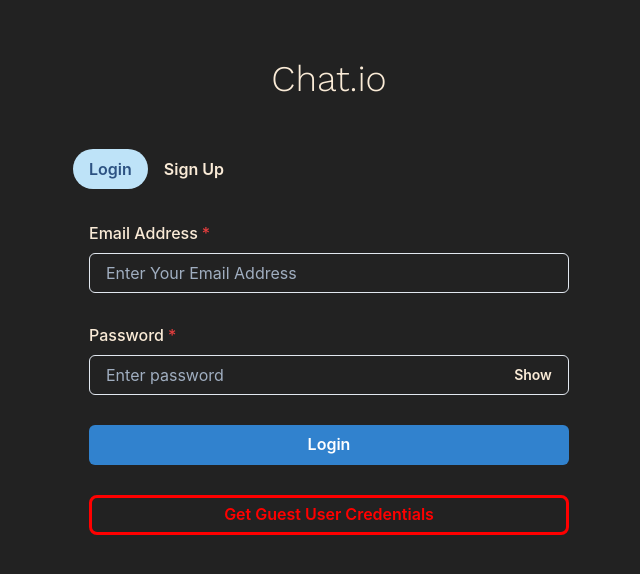
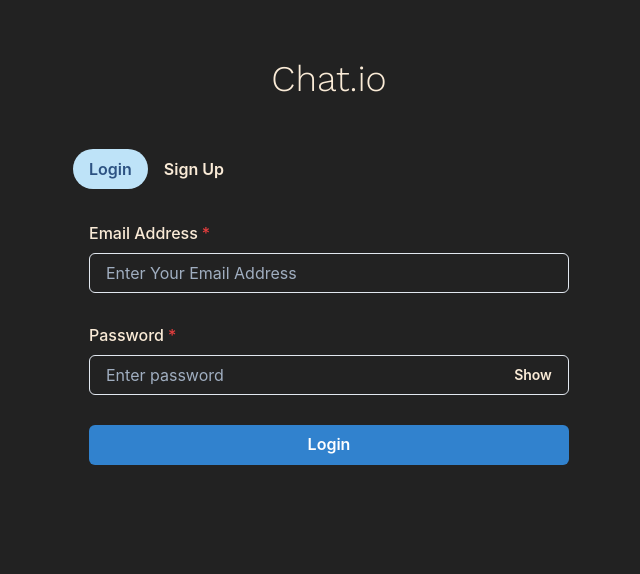
Before and after one commit to shreyas710/Chat.io, a React (Create React App) app in the folder frontend/: page / in a window 1280 px wide. Shown: the top 574 px of the page, without its empty margins (311-951 px from the left). Built offline with nearby package versions, Linux system fonts and the light colour scheme.

Commit message:
removed guest user

```diff
--- a/frontend/src/components/Authentication/Login.js
+++ b/frontend/src/components/Authentication/Login.js
@@ -106,21 +106,6 @@ const Login = () => {
       >
         Login
       </Button>
-      <Button
-        variant="solid"
-        colorScheme="transparent"
-        borderRadius="lg"
-        borderWidth="3px"
-        width="100%"
-        borderColor="red"
-        color="red"
-        onClick={() => {
-          setEmail("guest@example.com");
-          setPassword("123456");
-        }}
-      >
-        Get Guest User Credentials
-      </Button>
     </VStack>
   );
 };
```
